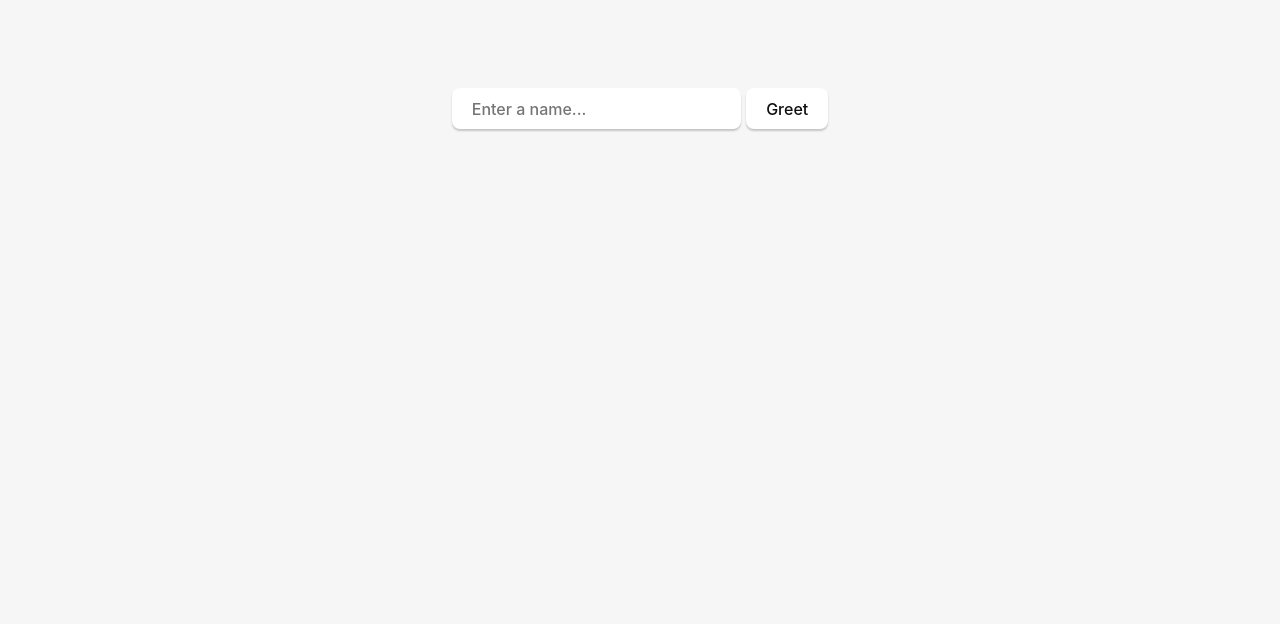
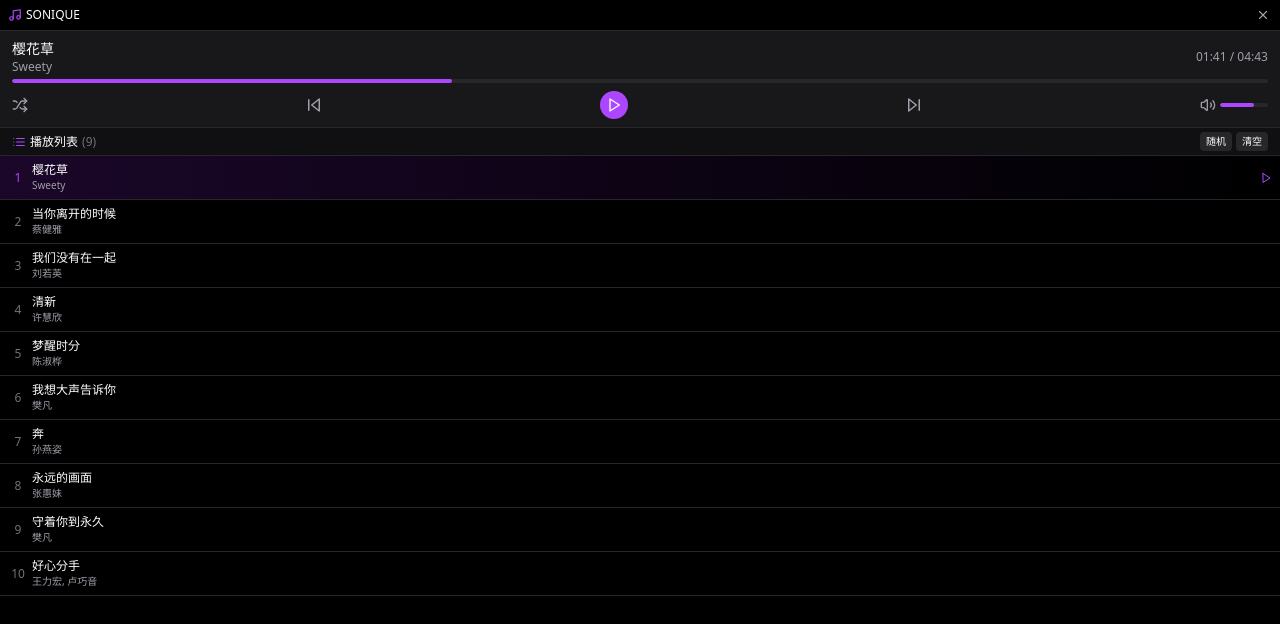
Before and after one commit to taotao7/just-music, a React (Vite) app: page / in a window 1280 px wide. Shown: the top 624 px of the page. Built offline with nearby package versions, Linux system fonts and the light colour scheme.

Commit message:
feat: update project to Just Music, add Tailwind CSS support and enhance UI

```diff
--- a/index.html
+++ b/index.html
@@ -4,6 +4,8 @@
     <meta charset="UTF-8" />
     <link rel="icon" type="image/svg+xml" href="/icon.png" />
     <meta name="viewport" content="width=device-width, initial-scale=1.0" />
+  <link href="/src/styles.css" rel="stylesheet">
+
     <title>子弹之刃</title>
   </head>
 
--- a/src-tauri/tauri.conf.json
+++ b/src-tauri/tauri.conf.json
@@ -1,8 +1,8 @@
 {
   "$schema": "https://schema.tauri.app/config/2",
-  "productName": "demo",
+  "productName": "Just Music",
   "version": "0.1.0",
-  "identifier": "com.demo.app",
+  "identifier": "com.justmusic.app",
   "build": {
     "beforeDevCommand": "pnpm dev",
     "devUrl": "http://localhost:1420",
@@ -12,13 +12,28 @@
   "app": {
     "windows": [
       {
-        "title": "demo",
-        "width": 800,
-        "height": 600
+        "title": "Just Music",
+        "width": 300,
+        "height": 400,
+        "resizable": false,
+        "decorations": false,
+        "alwaysOnTop": true,
+        "center": true
       }
     ],
     "security": {
-      "csp": null
+      "csp": null,
+      "capabilities": [
+        {
+          "identifier": "com.justmusic.app",
+          "windows": ["*"],
+          "permissions": [
+            "core:window:allow-start-dragging",
+            "core:window:allow-hide",
+            "core:app:allow-app-hide"
+          ]
+        }
+      ]
     }
   },
   "bundle": {
--- a/src/App.css
+++ /dev/null
@@ -1,116 +0,0 @@
-.logo.vite:hover {
-  filter: drop-shadow(0 0 2em #747bff);
-}
-
-.logo.react:hover {
-  filter: drop-shadow(0 0 2em #61dafb);
-}
-:root {
-  font-family: Inter, Avenir, Helvetica, Arial, sans-serif;
-  font-size: 16px;
-  line-height: 24px;
-  font-weight: 400;
-
-  color: #0f0f0f;
-  background-color: #f6f6f6;
-
-  font-synthesis: none;
-  text-rendering: optimizeLegibility;
-  -webkit-font-smoothing: antialiased;
-  -moz-osx-font-smoothing: grayscale;
-  -webkit-text-size-adjust: 100%;
-}
-
-.container {
-  margin: 0;
-  padding-top: 10vh;
-  display: flex;
-  flex-direction: column;
-  justify-content: center;
-  text-align: center;
-}
-
-.logo {
-  height: 6em;
-  padding: 1.5em;
-  will-change: filter;
-  transition: 0.75s;
-}
-
-.logo.tauri:hover {
-  filter: drop-shadow(0 0 2em #24c8db);
-}
-
-.row {
-  display: flex;
-  justify-content: center;
-}
-
-a {
-  font-weight: 500;
-  color: #646cff;
-  text-decoration: inherit;
-}
-
-a:hover {
-  color: #535bf2;
-}
-
-h1 {
-  text-align: center;
-}
-
-input,
-button {
-  border-radius: 8px;
-  border: 1px solid transparent;
-  padding: 0.6em 1.2em;
-  font-size: 1em;
-  font-weight: 500;
-  font-family: inherit;
-  color: #0f0f0f;
-  background-color: #ffffff;
-  transition: border-color 0.25s;
-  box-shadow: 0 2px 2px rgba(0, 0, 0, 0.2);
-}
-
-button {
-  cursor: pointer;
-}
-
-button:hover {
-  border-color: #396cd8;
-}
-button:active {
-  border-color: #396cd8;
-  background-color: #e8e8e8;
-}
-
-input,
-button {
-  outline: none;
-}
-
-#greet-input {
-  margin-right: 5px;
-}
-
-@media (prefers-color-scheme: dark) {
-  :root {
-    color: #f6f6f6;
-    background-color: #2f2f2f;
-  }
-
-  a:hover {
-    color: #24c8db;
-  }
-
-  input,
-  button {
-    color: #ffffff;
-    background-color: #0f0f0f98;
-  }
-  button:active {
-    background-color: #0f0f0f69;
-  }
-}
--- a/src/App.tsx
+++ b/src/App.tsx
@@ -1,34 +1,170 @@
 import { useState } from "react";
 import { invoke } from "@tauri-apps/api/core";
-import "./App.css";
+import {
+  X,
+  Music,
+  Play,
+  Pause,
+  SkipForward,
+  SkipBack,
+  Volume2,
+  Shuffle,
+  List,
+} from "lucide-react";
+import { getCurrentWindow } from "@tauri-apps/api/window";
 
 function App() {
-  const [greetMsg, setGreetMsg] = useState("");
-  const [name, setName] = useState("");
+  const [isPlaying, setIsPlaying] = useState(false);
+  const [currentSong, setCurrentSong] = useState({
+    title: "樱花草",
+    artist: "Sweety",
+    current: "01:41",
+    total: "04:43",
+  });
 
-  async function greet() {
-    // Learn more about Tauri commands at https://tauri.app/develop/calling-rust/
-    setGreetMsg(await invoke("greet", { name }));
-  }
+  const songs = [
+    { title: "当你离开的时候", artist: "蔡健雅" },
+    { title: "我们没有在一起", artist: "刘若英" },
+    { title: "清新", artist: "许慧欣" },
+    { title: "梦醒时分", artist: "陈淑桦" },
+    { title: "我想大声告诉你", artist: "樊凡" },
+    { title: "奔", artist: "孙燕姿" },
+    { title: "永远的画面", artist: "张惠妹" },
+    { title: "守着你到永久", artist: "樊凡" },
+    { title: "好心分手", artist: "王力宏, 卢巧音" },
+  ];
+
+  const handleHide = () => {
+    getCurrentWindow().hide();
+  };
+
+  const togglePlay = () => setIsPlaying(!isPlaying);
 
   return (
-    <main className="container">
-      <form
-        className="row"
-        onSubmit={(e) => {
-          e.preventDefault();
-          greet();
-        }}
+    <div className="flex flex-col h-screen w-full bg-black text-white">
+      {/* 标题栏 */}
+      <div
+        className="flex justify-between items-center px-2 py-1.5 bg-black border-b border-zinc-800"
+        data-tauri-drag-region
       >
-        <input
-          id="greet-input"
-          onChange={(e) => setName(e.currentTarget.value)}
-          placeholder="Enter a name..."
-        />
-        <button type="submit">Greet</button>
-      </form>
-      <p>{greetMsg}</p>
-    </main>
+        <div className="flex items-center gap-1" data-tauri-drag-region>
+          <Music size={14} className="text-purple-500" />
+          <span className="text-xs font-medium text-white">SONIQUE</span>
+        </div>
+        <button
+          onClick={handleHide}
+          className="p-0.5 rounded-full hover:bg-zinc-800 transition-colors focus:outline-none"
+          aria-label="Close"
+        >
+          <X size={14} className="text-zinc-400 hover:text-white" />
+        </button>
+      </div>
+
+      {/* 紧凑播放控制区 */}
+      <div className="bg-zinc-900 px-3 py-2 border-b border-zinc-800">
+        <div className="flex justify-between items-center mb-1">
+          <div className="truncate">
+            <div className="text-sm font-medium truncate">
+              {currentSong.title}
+            </div>
+            <div className="text-xs text-zinc-400 truncate">
+              {currentSong.artist}
+            </div>
+          </div>
+          <div className="text-xs text-zinc-400 whitespace-nowrap ml-1">
+            {currentSong.current} / {currentSong.total}
+          </div>
+        </div>
+
+        {/* 进度条 */}
+        <div className="mb-2">
+          <div className="w-full bg-zinc-800 h-1 rounded-full overflow-hidden">
+            <div className="bg-purple-500 h-1 rounded-full w-[35%]"></div>
+          </div>
+        </div>
+
+        {/* 控制按钮 */}
+        <div className="flex justify-between items-center">
+          <button className="text-zinc-400 hover:text-white">
+            <Shuffle size={16} />
+          </button>
+          <button className="text-zinc-400 hover:text-white">
+            <SkipBack size={18} />
+          </button>
+          <button
+            onClick={togglePlay}
+            className="bg-purple-500 rounded-full p-1.5 hover:bg-purple-600 transition-colors"
+          >
+            {isPlaying ? <Pause size={16} /> : <Play size={16} />}
+          </button>
+          <button className="text-zinc-400 hover:text-white">
+            <SkipForward size={18} />
+          </button>
+          <div className="flex items-center">
+            <Volume2 size={16} className="text-zinc-400 mr-1" />
+            <div className="w-12 bg-zinc-800 h-1 rounded-full overflow-hidden">
+              <div className="bg-purple-500 h-1 rounded-full w-[70%]"></div>
+            </div>
+          </div>
+        </div>
+      </div>
+
+      {/* 播放列表标题 */}
+      <div className="border-b border-zinc-800 px-3 py-1 flex justify-between items-center bg-zinc-900/70">
+        <div className="flex items-center gap-1">
+          <List size={14} className="text-purple-500" />
+          <span className="text-xs font-medium">播放列表</span>
+          <span className="text-xs text-zinc-500">({songs.length})</span>
+        </div>
+        <div className="flex gap-1">
+          <button className="text-[10px] px-1.5 py-0.5 rounded bg-zinc-800 hover:bg-zinc-700">
+            随机
+          </button>
+          <button className="text-[10px] px-1.5 py-0.5 rounded bg-zinc-800 hover:bg-zinc-700">
+            清空
+          </button>
+        </div>
+      </div>
+
+      {/* 播放列表 - 充满剩余空间 */}
+      <div className="flex-1 overflow-y-auto overflow-x-hidden">
+        <div className="bg-gradient-to-r from-purple-900/30 to-transparent border-b border-zinc-800">
+          <div className="flex items-center px-2 py-1.5">
+            <div className="min-w-5 text-center text-purple-500 text-xs">1</div>
+            <div className="flex-1 ml-1 mr-1 min-w-0">
+              <div className="text-xs font-medium truncate">
+                {currentSong.title}
+              </div>
+              <div className="text-[10px] text-zinc-400 truncate">
+                {currentSong.artist}
+              </div>
+            </div>
+            <div className="text-purple-500">
+              <Play size={12} />
+            </div>
+          </div>
+        </div>
+
+        {songs.map((song, index) => (
+          <div
+            key={index}
+            className="border-b border-zinc-800 hover:bg-zinc-900/50"
+          >
+            <div className="flex items-center px-2 py-1.5">
+              <div className="min-w-5 text-center text-zinc-500 text-xs">
+                {index + 2}
+              </div>
+              <div className="flex-1 ml-1 min-w-0">
+                <div className="text-xs truncate">{song.title}</div>
+                <div className="text-[10px] text-zinc-400 truncate">
+                  {song.artist}
+                </div>
+              </div>
+            </div>
+          </div>
+        ))}
+      </div>
+    </div>
   );
 }
 
--- /dev/null
+++ b/src/index.css
@@ -0,0 +1,33 @@
+@import "tailwindcss";
+@plugin 'tailwind-scrollbar' {
+    nocompatible: true;
+}
+
+/* 自定义滚动条样式 */
+::-webkit-scrollbar {
+  width: 6px;
+  height: 6px;
+}
+
+::-webkit-scrollbar-track {
+  background: #18181b; /* zinc-900 */
+}
+
+::-webkit-scrollbar-thumb {
+  background: #3b3b40; /* zinc-700 */
+  border-radius: 3px;
+}
+
+::-webkit-scrollbar-thumb:hover {
+  background: #52525b; /* zinc-600 */
+}
+
+/* 隐藏默认滚动条但保持滚动功能 */
+.hide-scrollbar {
+  -ms-overflow-style: none;  /* IE and Edge */
+  scrollbar-width: none;  /* Firefox */
+}
+
+.hide-scrollbar::-webkit-scrollbar {
+  display: none;  /* Chrome, Safari, Opera */
+}
--- a/src/main.tsx
+++ b/src/main.tsx
@@ -1,9 +1,10 @@
 import React from "react";
 import ReactDOM from "react-dom/client";
-import App from "./App";
+import App from "./app";
+import "./index.css";
 
 ReactDOM.createRoot(document.getElementById("root") as HTMLElement).render(
   <React.StrictMode>
     <App />
-  </React.StrictMode>,
+  </React.StrictMode>
 );
--- a/vite.config.ts
+++ b/vite.config.ts
@@ -1,12 +1,12 @@
 import { defineConfig } from "vite";
 import react from "@vitejs/plugin-react";
-
+import tailwindcss from "@tailwindcss/vite";
 // @ts-expect-error process is a nodejs global
 const host = process.env.TAURI_DEV_HOST;
 
 // https://vitejs.dev/config/
 export default defineConfig(async () => ({
-  plugins: [react()],
+  plugins: [react(), tailwindcss()],
 
   // Vite options tailored for Tauri development and only applied in `tauri dev` or `tauri build`
   //
```
Also changed, not shown: package.json (+9 -5 lines), 2 other files (tests, documents, lock files or other folders).
